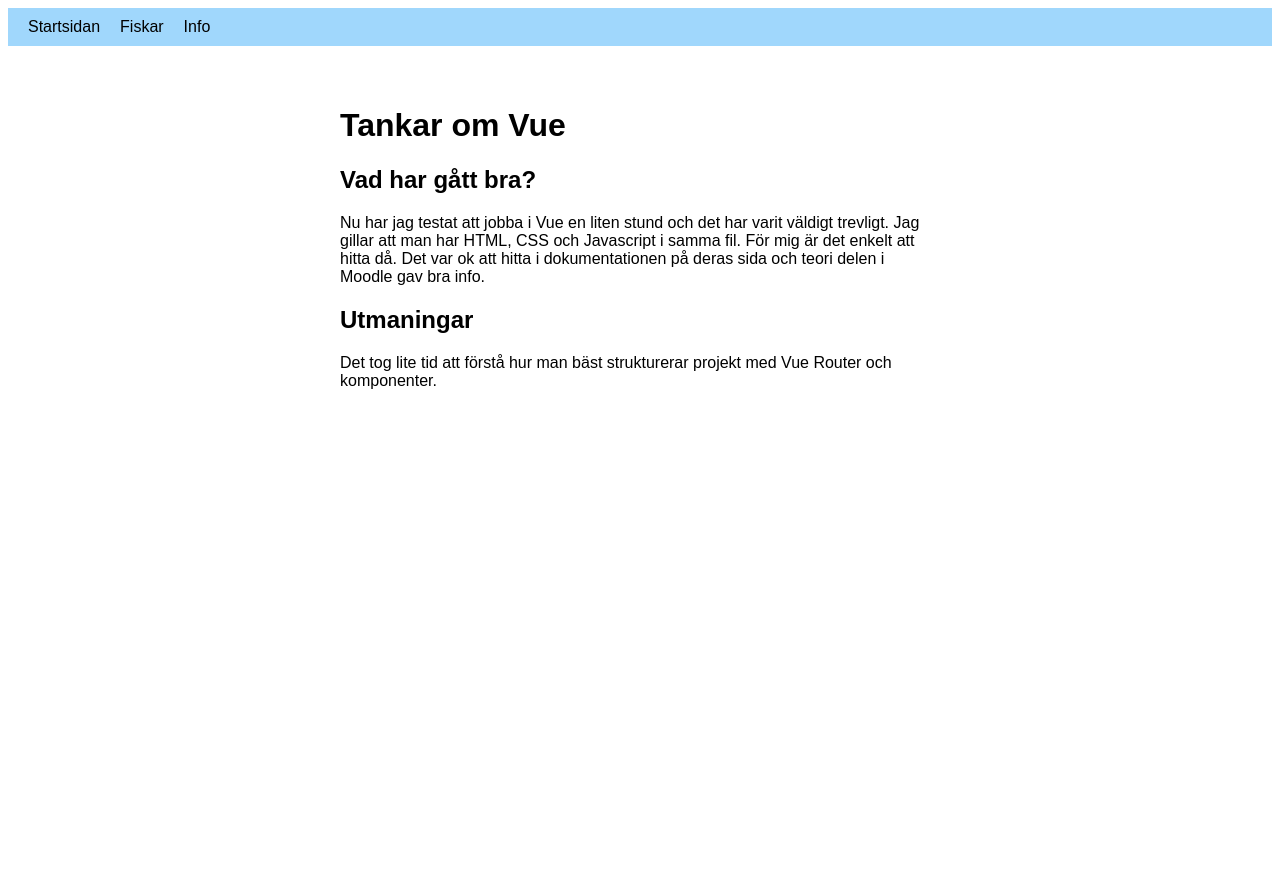
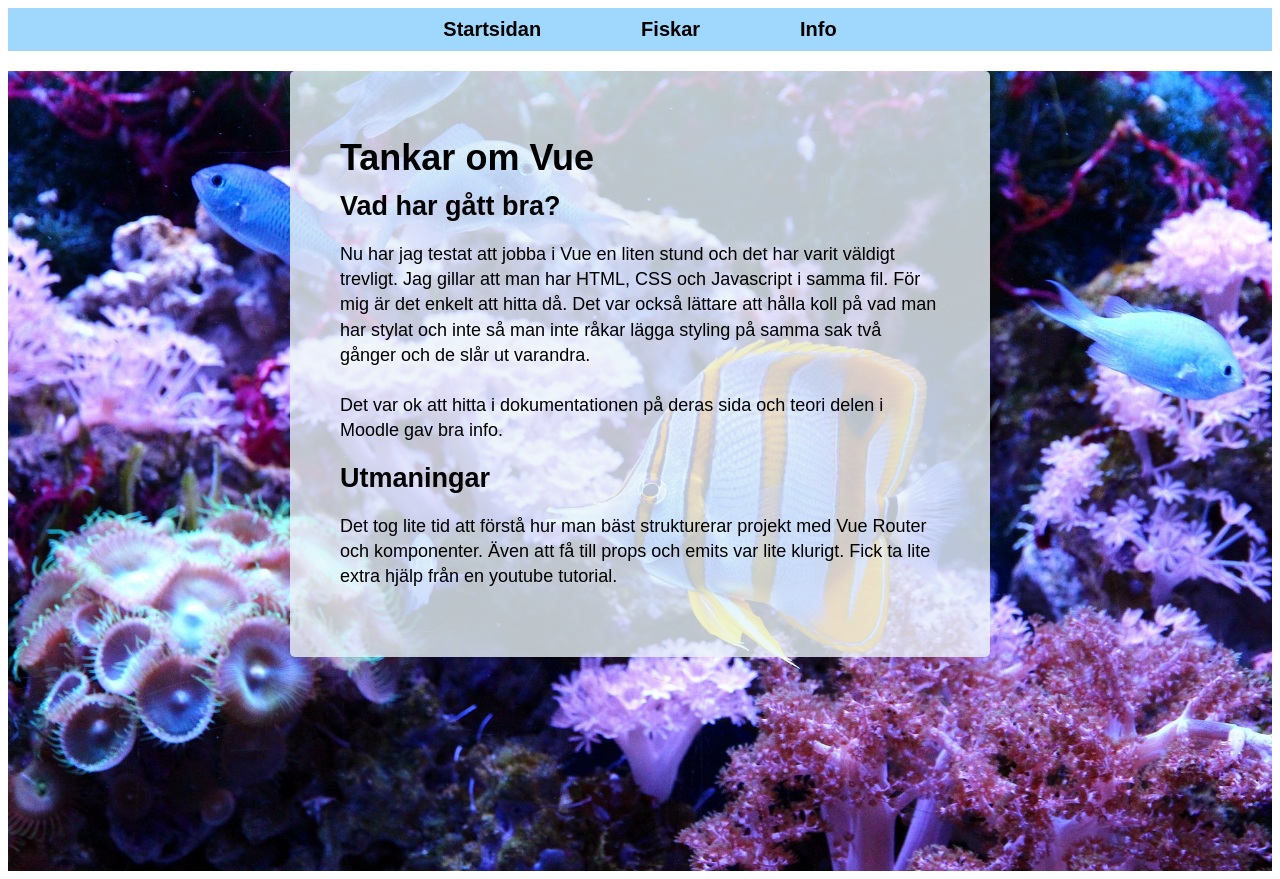
Before and after one commit to Anne-Lii/fullstack_m3, a Vue app: page /info in a window 1280 px wide. Before the commit the page ends 800 px from the top, so only its background shows below. Built offline with nearby package versions, Linux system fonts and the light colour scheme.

Commit message:
stylat sidan lite

```diff
--- a/src/App.vue
+++ b/src/App.vue
@@ -24,10 +24,13 @@
   nav {
   background-color: #a0d7fc;
   padding: 10px;
+  text-align: center;
   }
   nav a {
-    margin: 0 10px;
+    margin: 0 50px;
     text-decoration: none;
     color: #000000;
+    font-size: 20px;
+    font-weight: 600;
   }
 </style>
--- a/src/components/FishDetail.vue
+++ b/src/components/FishDetail.vue
@@ -13,14 +13,32 @@
     export default {
         name: "FishDetail",
         props: {
-        fish: {
-            type: Object,
-            required: true,
-        },
+            fish: {
+                type: Object,
+                required: true,
+            },
         },
     };
 </script>
 
 <style scoped>
-
+    .fish-detail {
+        border: 1px solid #ddd;
+        padding: 15px;
+        margin: 20px auto;
+        border-radius: 8px;
+        background-color: #f9f9f9;
+        text-align: center;
+    }
+    button {
+        padding: 10px 15px;
+        background-color: #0073e6;
+        color: white;
+        border: none;
+        border-radius: 5px;
+        cursor: pointer;
+    }
+    button:hover {
+        background-color: #005bb5;
+    }
 </style>
--- a/src/views/Fish.vue
+++ b/src/views/Fish.vue
@@ -136,6 +136,7 @@
         margin: 20px auto;
         padding: 20px;
     }
+
     .form_container {
         padding: 20px;
         border: 1px solid grey;
--- a/src/views/Info.vue
+++ b/src/views/Info.vue
@@ -1,4 +1,5 @@
 <template>
+    <div class="background">
         <div class="wrapper">
             <h1>Tankar om Vue</h1>
             <div class="content_container">
@@ -8,8 +9,11 @@
                     <p>
                         Nu har jag testat att jobba i Vue en liten stund och det har varit väldigt trevligt.
                         Jag gillar att man har HTML, CSS och Javascript i samma fil.
-                    För mig är det enkelt att hitta då.
+                        För mig är det enkelt att hitta då. Det var också lättare att hålla koll på vad man har
+                        stylat och inte så man inte råkar lägga styling på samma sak två gånger och de slår ut varandra.
+                        <br><br>
                         Det var ok att hitta i dokumentationen på deras sida och teori delen i Moodle gav bra info.
+
                     </p>
                 </section>
 
@@ -17,18 +21,34 @@
                     <h2>Utmaningar</h2>
                     <p>
                         Det tog lite tid att förstå hur man bäst strukturerar projekt med Vue Router och komponenter.
+                        Även att få till props och emits var lite klurigt. Fick ta lite extra hjälp från en youtube tutorial.
                     </p>
                 </section>
             </div>
-
+        </div>
     </div>
 </template>
 
 <style scoped>
+    .background {
+        width: 100%;
+        margin: 0;
+        padding: 0;
+        background-image: url('@/assets/butterfly-fish-3454404_1920.jpg');
+        background-size: cover;
+        background-position: center;
+        background-repeat: no-repeat;
+        height: 100vh;
+    }
     .wrapper {
         width: 90%;
         max-width: 600px;
         margin: 20px auto;
-        padding: 20px;
+        padding: 50px;
+        font-size: 18PX;
+        line-height: 1.4em;
+        background-color: rgba(235, 245, 250, 0.8);
+        border-radius: 5px;
     }
+
 </style>
--- a/src/views/Start.vue
+++ b/src/views/Start.vue
@@ -32,8 +32,10 @@
     height: 400px;
     object-fit: cover;
 }
+h1 {padding: 20px 0;
+}
 .content_container {
-    width: 100%;
+    width: 90%;
     max-width: 800px;
     margin: auto;
     line-height: 1.4em;
```
Lines whose indentation alone changed are shown as unchanged.
